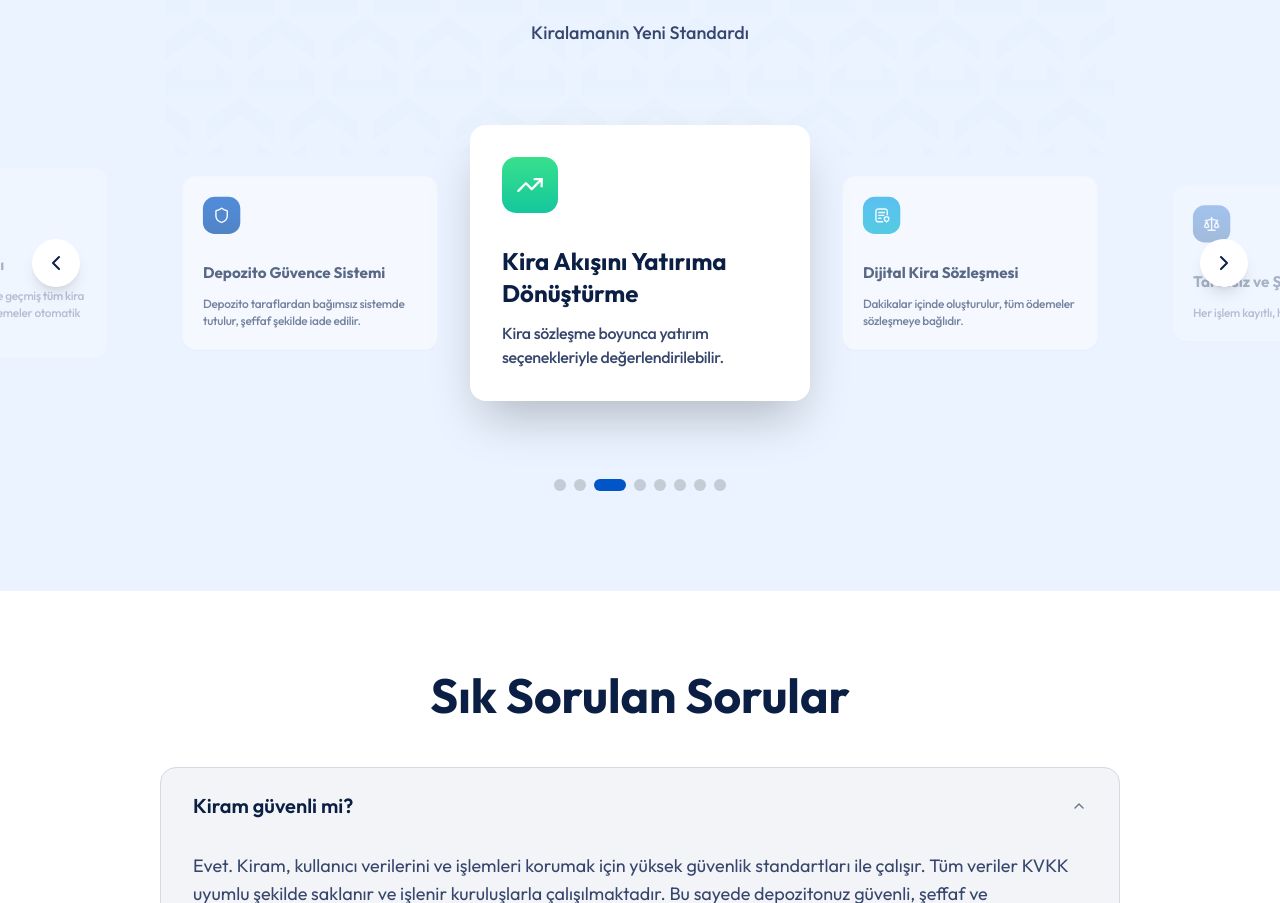
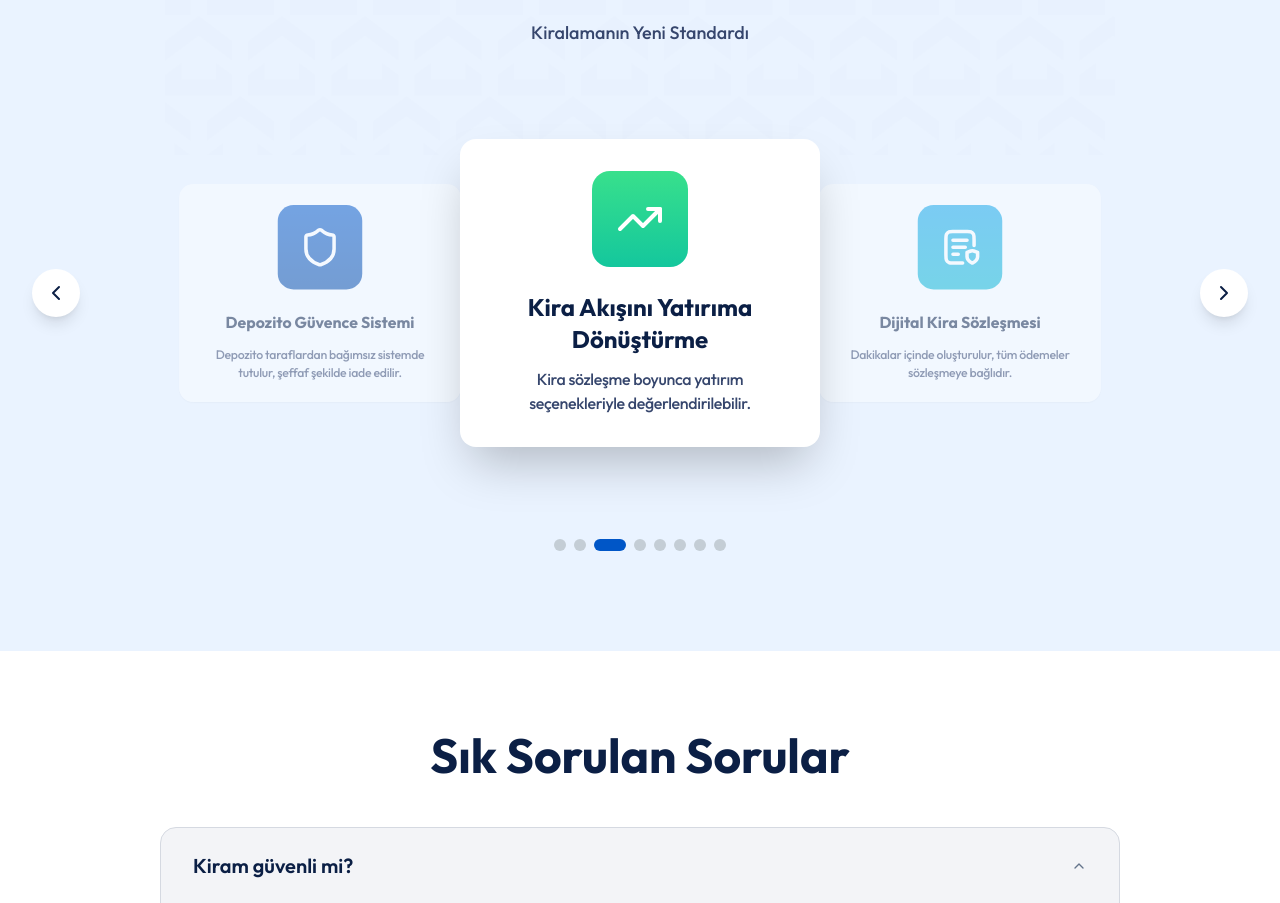
Before and after one commit to Muhammedreyz/kiram-web-static, a React (Vite) app: page / in a window 1280 px wide. Shown: the part 4501-5404 px from the top of the page. Built offline with nearby package versions, Linux system fonts and the light colour scheme; no server answers.

Commit message:
Updated HowItWorksSection.tsx

```diff
--- a/src/screens/KiramLp/sections/HowItWorksSection/HowItWorksSection.tsx
+++ b/src/screens/KiramLp/sections/HowItWorksSection/HowItWorksSection.tsx
@@ -154,18 +154,18 @@
             <ChevronRight className="w-5 h-5 sm:w-6 sm:h-6 text-[#0b1f45]" />
           </button>
 
-          <div className="flex items-center justify-center min-h-[280px] sm:min-h-[320px] px-14 sm:px-20 lg:px-28">
+          <div className="flex items-center justify-center min-h-[320px] sm:min-h-[380px] px-4 sm:px-8 lg:px-16">
             {features.map((feature, index) => {
               const offset = index - activeIndex;
               const absOffset = Math.abs(offset);
 
-              if (absOffset > 2) return null;
+              if (absOffset > 1) return null;
 
               const isActive = offset === 0;
-              const translateX = offset * 110;
-              const scale = isActive ? 1 : 0.85;
-              const opacity = isActive ? 1 : absOffset === 1 ? 0.65 : 0.3;
-              const zIndex = 10 - absOffset;
+              const translateX = offset * 100;
+              const scale = isActive ? 1 : 0.88;
+              const opacity = isActive ? 1 : 0.5;
+              const zIndex = isActive ? 10 : 5;
 
               return (
                 <div
@@ -187,22 +187,18 @@
                         : "bg-white/80 shadow-sm"
                     }`}
                     style={{
-                      width: isActive ? "340px" : "300px",
+                      width: isActive ? "360px" : "320px",
                     }}
                   >
-                    <CardContent className={`flex flex-col gap-5 sm:gap-8 ${isActive ? "p-6 sm:p-8" : "p-5 sm:p-6"}`}>
-                      <div className="flex items-start">
+                    <CardContent className={`flex flex-col items-center text-center gap-5 sm:gap-6 ${isActive ? "p-6 sm:p-8" : "p-5 sm:p-6"}`}>
                       <div
-                          className={`flex items-center justify-center rounded-[14px] ${feature.iconBg} ${
-                            isActive ? "w-14 h-14" : "w-11 h-11"
-                          } transition-all duration-500`}
+                        className={`flex items-center justify-center rounded-[18px] ${feature.iconBg} w-[96px] h-[96px] transition-all duration-500`}
                       >
                         <img
-                            className={`${isActive ? "w-7 h-7" : "w-5 h-5"} transition-all duration-500`}
+                          className="w-12 h-12 transition-all duration-500"
                           alt={feature.title}
                           src={feature.icon}
                         />
-                        </div>
                       </div>
                       <div className="flex flex-col gap-2 sm:gap-3">
                         <h3
```
Lines whose indentation alone changed are shown as unchanged.
